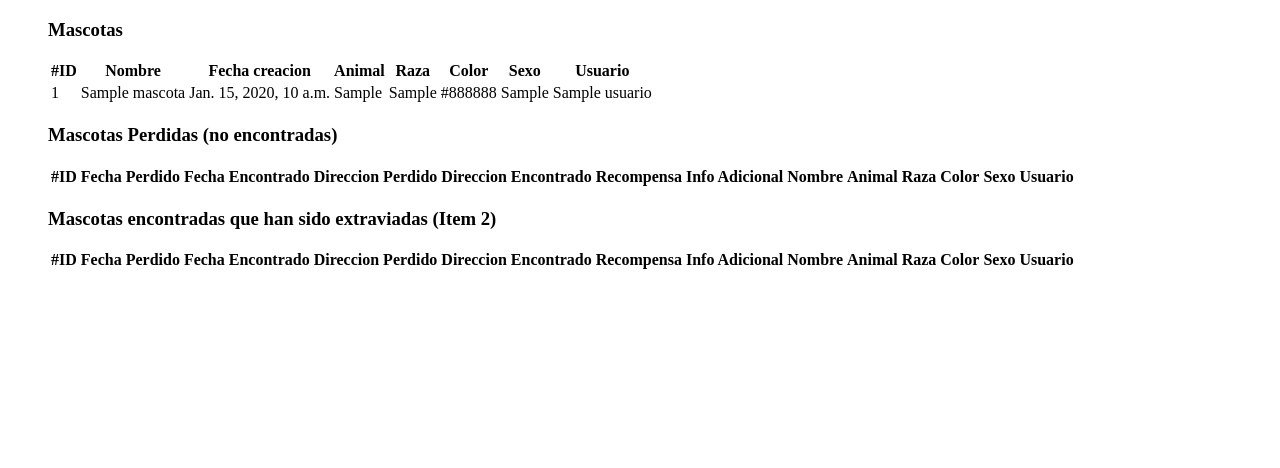
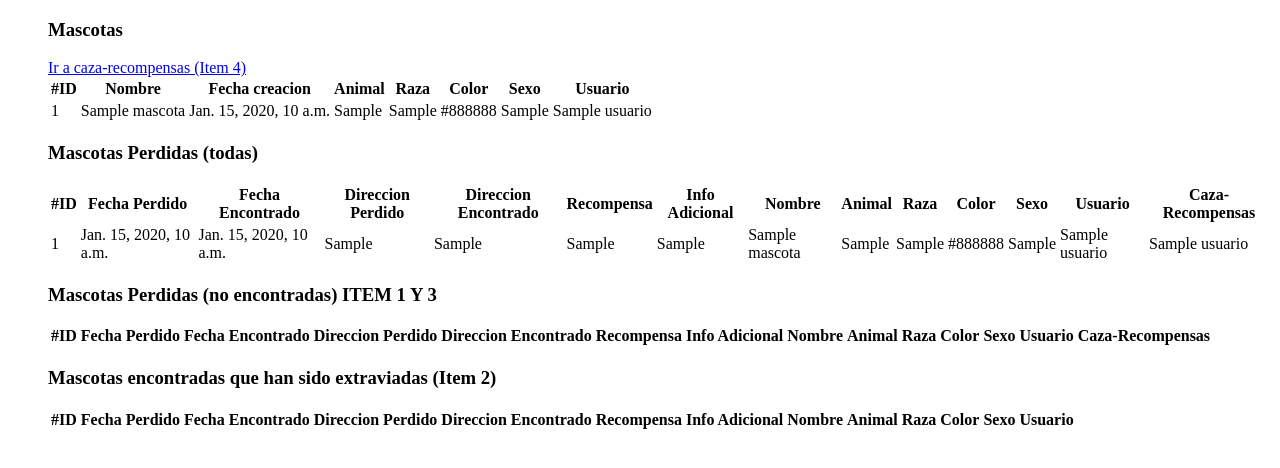
Before and after one commit to crisscaucott/mascotas, a Django app: page /mascotas/ in a window 1280 px wide. Shown: the top 468 px of the page. Run offline with Django 3.2, Linux system fonts and the light colour scheme; tables that the repository leaves empty hold one stand-in row (values such as "Sample post"); lists and menus that the app fills with data are empty.

Commit message:
Item 3 y 4

```diff
--- a/mascotas/admin.py
+++ b/mascotas/admin.py
@@ -20,7 +20,7 @@ class UsuarioAdmin(admin.ModelAdmin):
 
 @admin.register(MascotaCazaRecompensa)
 class MascotaCazaRecompensaAdmin(admin.ModelAdmin):
-	list_display = ['usuario', 'mascota_perdida']
+	list_display = ['usuario']
 
 @admin.register(FotosCazaRecompensas)
 class FotosCazaRecompensasAdmin(admin.ModelAdmin):
--- a/mascotas/models.py
+++ b/mascotas/models.py
@@ -27,6 +27,18 @@ class Mascota(models.Model):
 	def __unicode__(self):
 		return self.nombre
 
+
+# Un usuario que es caza_recompensa que subira las imagenes de la mascota para hacer el matching de las imagenes.
+class MascotaCazaRecompensa(models.Model):
+	usuario = models.ForeignKey(Usuario)
+	# mascota_perdida = models.ForeignKey(MascotasPerdidas, blank = True, null = True)
+
+	class Meta:
+		db_table = 'mascota_cazarecompensa'
+
+	def __unicode__(self):
+		return self.usuario.nombre
+
 # Aqui se registra cada mascota perdida, indicando su fecha de extravio.
 class MascotasPerdidas(models.Model):
 	mascota = models.ForeignKey(Mascota)
@@ -38,6 +50,8 @@ class MascotasPerdidas(models.Model):
 	dir_encontrado = models.CharField(max_length = 60, blank = True, null = True)
 	recompensa = models.CharField(max_length = 20, blank=True, null = True)
 	info_adicional = models.TextField()
+	# id del caza_recompensa que publico la mascota perdida.
+	caza_recompensa = models.ForeignKey(MascotaCazaRecompensa, null = True)
 
 	class Meta:
 		db_table = 'mascotas_perdidas'
@@ -49,6 +63,7 @@ class MascotasPerdidas(models.Model):
 class FotosMascota(models.Model):
 	mascota = models.ForeignKey(Mascota)
 	imagen = models.CharField(max_length = 200)
+	deleted_at = models.BooleanField(default = False)
 
 	class Meta:
 		db_table = 'fotos_mascota'
@@ -56,21 +71,12 @@ class FotosMascota(models.Model):
 	def __unicode__(self):
 		return self.mascota.nombre
 
-# Un usuario que es caza_recompensa que subira las imagenes de la mascota para hacer el matching de las imagenes.
-class MascotaCazaRecompensa(models.Model):
-	usuario = models.ForeignKey(Usuario)
-	mascota_perdida = models.ForeignKey(MascotasPerdidas, blank = True, null = True)
-
-	class Meta:
-		db_table = 'mascota_cazarecompensa'
-
-	def __unicode__(self):
-		return self.usuario.nombre
 
 # Fotos subidas por los caza_recompensas.
 class FotosCazaRecompensas(models.Model):
 	mascota_caza = models.ForeignKey(MascotaCazaRecompensa)
 	imagen = models.CharField(max_length = 200)
+	deleted_at = models.BooleanField(default = False)
 
 	class Meta:
 		db_table = 'fotos_cazarecompensa'
--- a/mascotas/urls.py
+++ b/mascotas/urls.py
@@ -4,4 +4,7 @@ from . import views
 urlpatterns = [
 	url(r'^$', views.mascota_list, name = 'mascota_list'),
 	url(r'^crear/$', views.mascota_crear, name = 'mascota_crear'),
+	url(r'^caza-recompensas/$', views.caza_recompensas, name = 'caza_recompensas'),
+	url(r'^caza-recompensas/borrar/(?P<pk>\d+)$', views.caza_recompensas_borrar, name = 'caza_recompensas_borrar'),
+	url(r'^perdida/editar/(?P<pk>\d+)/$', views.p_mascota_editar, name = 'p_mascota_editar'),
 ]
--- a/mascotas/views.py
+++ b/mascotas/views.py
@@ -1,8 +1,9 @@
-from django.shortcuts import render
+from django.shortcuts import render, redirect, get_object_or_404
 from django.views.generic import CreateView, DetailView, UpdateView, DeleteView, ListView
 from django.core.urlresolvers import reverse, reverse_lazy
 from django.db.models.aggregates import Count
-from .models import Mascota, MascotasPerdidas
+import pprint
+from .models import Mascota, MascotasPerdidas, MascotaCazaRecompensa, FotosCazaRecompensas
 
 # Create your views here.
 class MascotaListView(ListView):
@@ -13,6 +14,7 @@ class MascotaListView(ListView):
 	def get_context_data(self, **kwargs):
 	    context = super(MascotaListView, self).get_context_data(**kwargs)
 	    context['m_perdidas'] = MascotasPerdidas.objects.filter(fecha_encontrado = None).select_related().all()
+	    context['m_perdidas_todas'] = MascotasPerdidas.objects.filter().select_related().all()
 
 	    # Item 2, mascotas encontradas que ya hayan sido perdidas
 	    # item2_ids = MascotasPerdidas.objects.values_list('mascota_id', flat = True).annotate(ids_mascotas=Count('mascota_id')).filter(ids_mascotas__gt = 1)
@@ -39,3 +41,36 @@ class MascotaCreateView(CreateView):
 	success_url = reverse_lazy('mascota_list')
 
 mascota_crear = MascotaCreateView.as_view()
+
+# ITEM 3
+class MascotasPerdidasUpdateView(UpdateView):
+	model = MascotasPerdidas
+	template_name = 'mascotas/mascotas_perdidas_update.html'
+	# SOLO SE PODRAN MODIFICAR ESTOS CAMPOS
+	fields = ['fecha_encontrado', 'dir_encontrado', 'recompensa', 'info_adicional']
+	success_url = reverse_lazy('mascota_list')
+
+p_mascota_editar = MascotasPerdidasUpdateView.as_view()
+
+
+class MascotaCazaRecompensaListView(CreateView):
+	model = MascotaCazaRecompensa
+	template_name = 'mascotas/caza_recompensas.html'
+	fields = '__all__'
+
+	def get_context_data(self, **kwargs):
+	    context = super(MascotaCazaRecompensaListView, self).get_context_data(**kwargs)
+	    context['mascota_caza'] = FotosCazaRecompensas.objects.select_related().filter(deleted_at = False).all()
+
+	    return context
+
+caza_recompensas = MascotaCazaRecompensaListView.as_view()
+
+def caza_recompensas_borrar(request, pk, template_name = 'mascotas/caza_recompensas_borrar.html'):
+	fotosCazaRecompensas = get_object_or_404(FotosCazaRecompensas, pk=pk)
+	if request.method == 'POST':
+		# SOFT DELETE
+		fotosCazaRecompensas.deleted_at = True
+		fotosCazaRecompensas.save()
+		return redirect('caza_recompensas')
+	return render(request, template_name, {'object' : fotosCazaRecompensas})
--- a/mascotas_prueba1/templates/mascotas/mascota_home.html
+++ b/mascotas_prueba1/templates/mascotas/mascota_home.html
@@ -7,6 +7,7 @@
 <body>
 	<ul>
 		<h3>Mascotas</h3>
+		<a href="{% url 'caza_recompensas' %}">Ir a caza-recompensas (Item 4)</a>
 		<table>
 			<tr>
 				<th>#ID</th>
@@ -32,7 +33,7 @@
 			{% endfor %}
 		</table>
 
-		<h3>Mascotas Perdidas (no encontradas)</h3>
+		<h3>Mascotas Perdidas (todas)</h3>
 		<table>
 			<tr>
 				<th>#ID</th>
@@ -48,6 +49,45 @@
 				<th>Color</th>
 				<th>Sexo</th>
 				<th>Usuario</th>
+				<th>Caza-Recompensas</th>
+			</tr>
+			{% for m in m_perdidas_todas %}
+				<tr>
+					<td>{{m.id}}</td>
+					<td>{{m.fecha_perdido}}</td>
+					<td>{{m.fecha_encontrado}}</td>
+					<td>{{m.dir_perdido}}</td>
+					<td>{{m.dir_encontrado}}</td>
+					<td>{{m.recompensa}}</td>
+					<td>{{m.info_adicional}}</td>
+					<td>{{m.mascota.nombre}}</td>
+					<td>{{m.mascota.animal}}</td>
+					<td>{{m.mascota.raza}}</td>
+					<td>{{m.mascota.color}}</td>
+					<td>{{m.mascota.sexo}}</td>
+					<td>{{m.mascota.usuario}}</td>
+					<td>{{m.caza_recompensa}}</td>
+				</tr>
+			{% endfor %}
+		</table>
+
+		<h3>Mascotas Perdidas (no encontradas) ITEM 1 Y 3</h3>
+		<table>
+			<tr>
+				<th>#ID</th>
+				<th>Fecha Perdido</th>
+				<th>Fecha Encontrado</th>
+				<th>Direccion Perdido</th>
+				<th>Direccion Encontrado</th>
+				<th>Recompensa</th>
+				<th>Info Adicional</th>
+				<th>Nombre</th>
+				<th>Animal</th>
+				<th>Raza</th>
+				<th>Color</th>
+				<th>Sexo</th>
+				<th>Usuario</th>
+				<th>Caza-Recompensas</th>
 			</tr>
 			{% for m in m_perdidas %}
 				<tr>
@@ -64,6 +104,11 @@
 					<td>{{m.mascota.color}}</td>
 					<td>{{m.mascota.sexo}}</td>
 					<td>{{m.mascota.usuario}}</td>
+					{% if m.caza_recompensa != None %}
+						<td><a href="{% url 'p_mascota_editar' pk=m.pk %}">{{m.caza_recompensa}}</a></td>
+					{% else %}
+						<td>{{m.caza_recompensa}}</td>
+					{% endif %}
 				</tr>
 			{% endfor %}
 		</table>
```
Also changed, not shown: mascotas_prueba1/templates/mascotas/caza_recompensas.html (added, +24 -0 lines), mascotas_prueba1/templates/mascotas/caza_recompensas_borrar.html (added, +17 -0 lines), mascotas_prueba1/templates/mascotas/mascotas_perdidas_update.html (added, +16 -0 lines), mascotas/migrations/0008_auto_20151202_2158.py (added), mascotas/migrations/0009_fotosmascota_deleted_at.py (added), mascotas/migrations/0010_fotoscazarecompensas_deleted_at.py (added), 7 other files.
